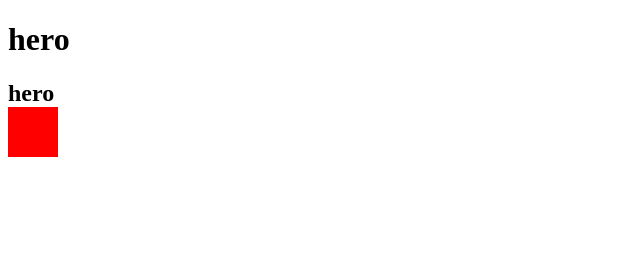
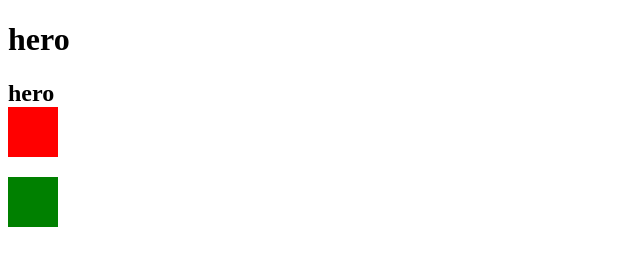
Before and after one commit to ahmedjhin/teset-sass, a plain HTML site: page index.html in a window 1280 px wide. Shown: the whole page, without its empty margins (0-640 px from the left). Drawn offline with Linux system fonts and the light colour scheme.

Commit message:
add a green square

```diff
--- a/index.html
+++ b/index.html
@@ -13,7 +13,7 @@
         <h2> hero <div style="background-color:red; width:50px;height:50px;"> </div>
         </h2>
     </div>
-
+    <div style="background-color:green; width:50px; height:50px;"></div>
 
 </body>
 </html>
```
